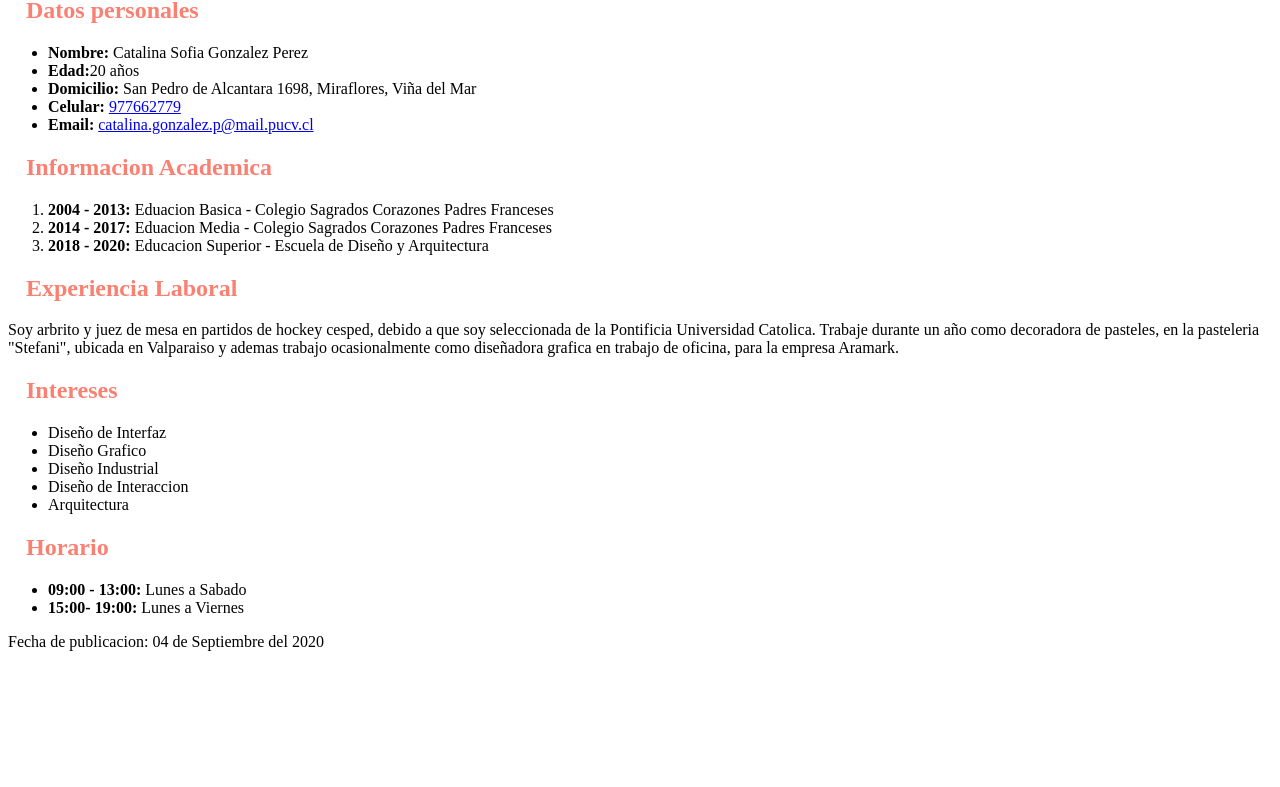
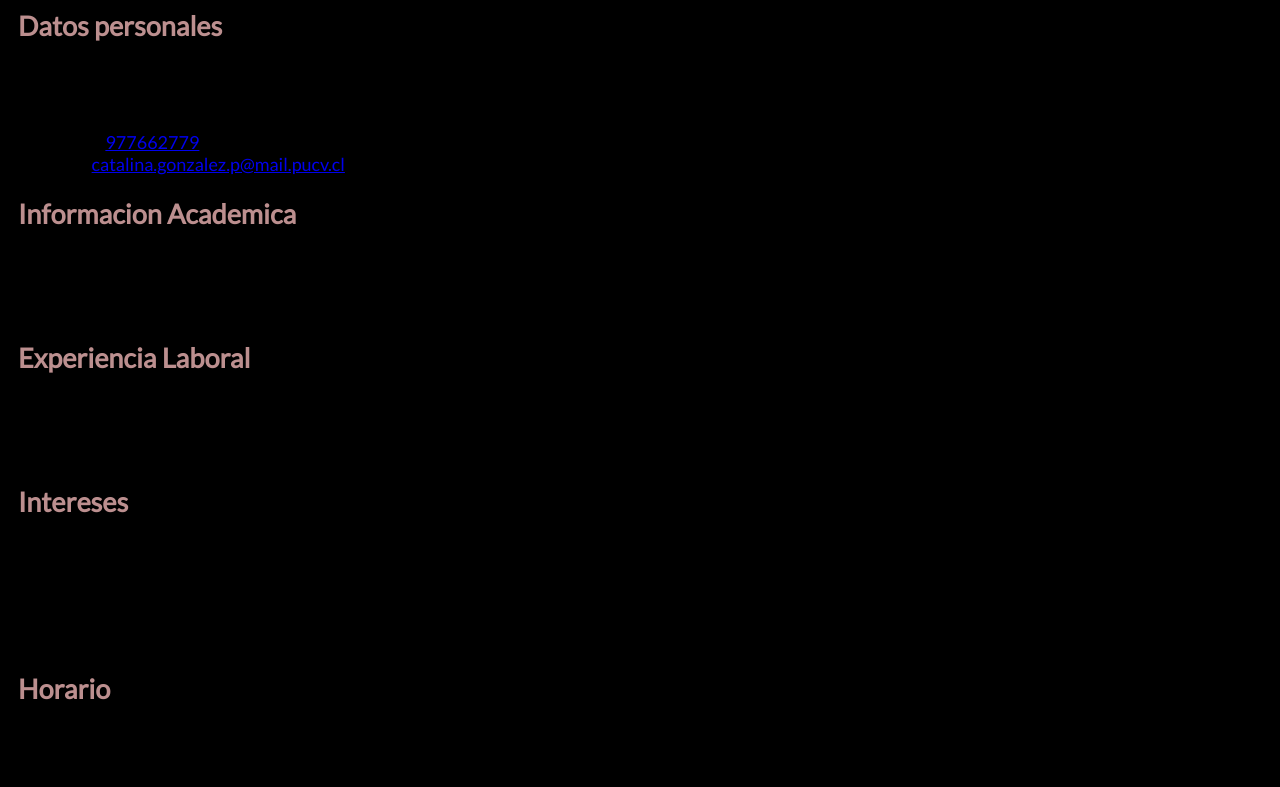
Before and after one commit to ead-codigo-2020/tarea-2-css-basico-CatalinaSGP, a plain HTML site: page index.html in a window 1280 px wide. Shown: the part 83-870 px from the top of the page. Before the commit the page ends 800 px from the top, so only its background shows below. Drawn offline with Linux system fonts and the light colour scheme.

Commit message:
Integrar google font

```diff
--- a/index.html
+++ b/index.html
@@ -4,7 +4,8 @@
 	<meta charset="UTF-8">
 	<meta name="viewport" content="width=device-width, initial-scale=1.0">
 	<title>Currículum vitae de Catalina Gonzalez</title>
-	<link href="style.css" rel="stylesheet">
+    <link href="style.css" rel="stylesheet">
+    <link href='http://fonts.googleapis.com/css?family=Lato&subset=latin,latin-ext' rel='stylesheet' type='text/css'>
 </head>
 <body>
 	<h1>Curriculum Vitae</h1>
--- a/style.css
+++ b/style.css
@@ -1,8 +1,18 @@
+body{
+    font-family: "Lato";
+    font-size: 18px;
+    width: 2000;
+    margin: 0px;
+    background-color: black;
+
+
+}
+
 h1 {
     color: purple;
     margin-left: 25px;
 }
 h2 {
-    color: salmon;
+    color:rosybrown;
     margin-left: 18px;
 }
```
